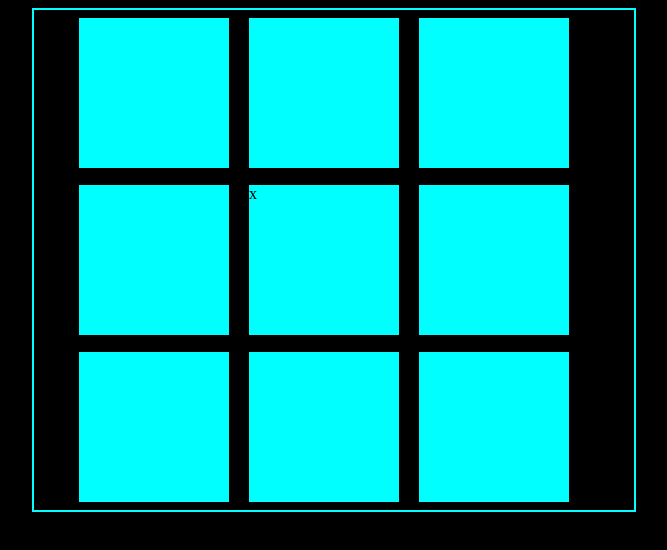
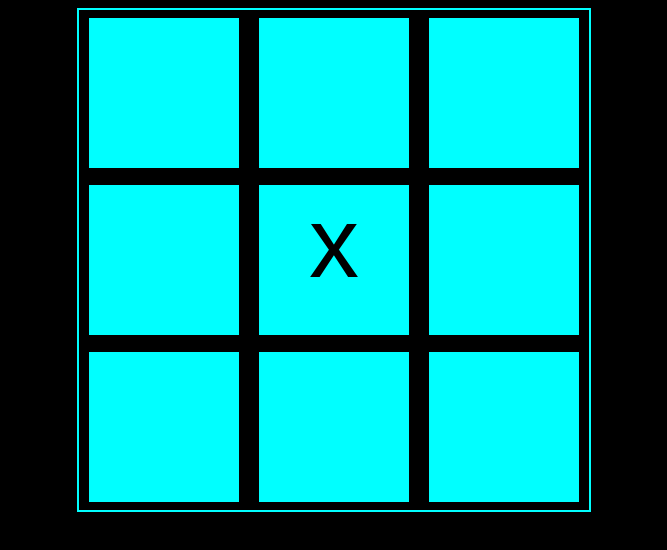
Before and after one commit to jbiehl88/ticTacToe, a plain HTML site: page index.html in a window 1280 px wide. Both pictures are taken after a click on the element 640 px from the left and 260 px from the top of the page. Shown: the whole page, without its empty margins (306-973 px from the left). Drawn offline with Linux system fonts and the light colour scheme.

Commit message:
css + listener

```diff
--- a/index.css
+++ b/index.css
@@ -7,10 +7,9 @@ body {
 .board {
     display: flex;
     justify-content: center;
-    width: 600px;
+    width: 510px;
     flex-wrap: wrap;
     flex-direction: row;
-    background-color: black;
     height: 500px;
     border: solid 2px aqua;
     align-items: center;
@@ -19,6 +18,13 @@ body {
 .cell {
     width: 150px;
     height: 150px;
-    margin-right: 20px;
     background-color: aqua;
+    text-align: center;
+    font-size: 100px;
+    font-family: Arial, Helvetica, sans-serif;
 }
+
+#one, #four, #seven {
+    border-left: solid 20px black;
+    border-right: solid 20px black
+}
--- a/index.js
+++ b/index.js
@@ -1,24 +1,24 @@
 // Game Object
 
-// const gameState = {
-//     players: ['x', 'o'],
-//     board: [
-//       [null, null, null],
-//       [null, null, null],
-//       [null, null, null]
-//     ]
-//   }
+const gameState = {
+    players: ['x', 'o'],
+    board: [
+      [null, null, null],
+      [null, null, null],
+      [null, null, null]
+    ]
+  }
 
 const board = document.querySelector('.board')
-const ticTacBoard = ['', '', '', '', '', '', '', '', '',]
-let currPlayer = 'x'
+// const ticTacBoard = ['', '', '', '', '', '', '', '', '',]
+let currentPlayer = 'x'
 
 
   /*
--Game area
+- ***************Game area
 -declare variables ( X or O)
 -lines for grid in css
-- shading for a checkered pattern
+- ***************shading for a checkered pattern
 - first click X second click 0 and alternate
 -update board
 -check for winning combo after each move
@@ -29,12 +29,6 @@ call function
 run js file
 */
 
-board.addEventListener('click', function (event) {
-    console.log(event.target.id)
-    ticTacBoard[event.target.id] = 'x'
-    event.target.innerText = currPlayer
-    currPlayer = 'o'
-})
 // Write functions to manipulate gameState --> maybe even a method?
 
 // let initialState
@@ -50,7 +44,11 @@ board.addEventListener('click', function (event) {
 // }
 
 // // listeners
-// function onBoardClick() {
+board.addEventListener('click', function (event) {
+    console.log(event.target.id)
+    gameState.board[event.target.id] = 'x'
+    event.target.innerText = currentPlayer
+})
 
 // }
 
```
